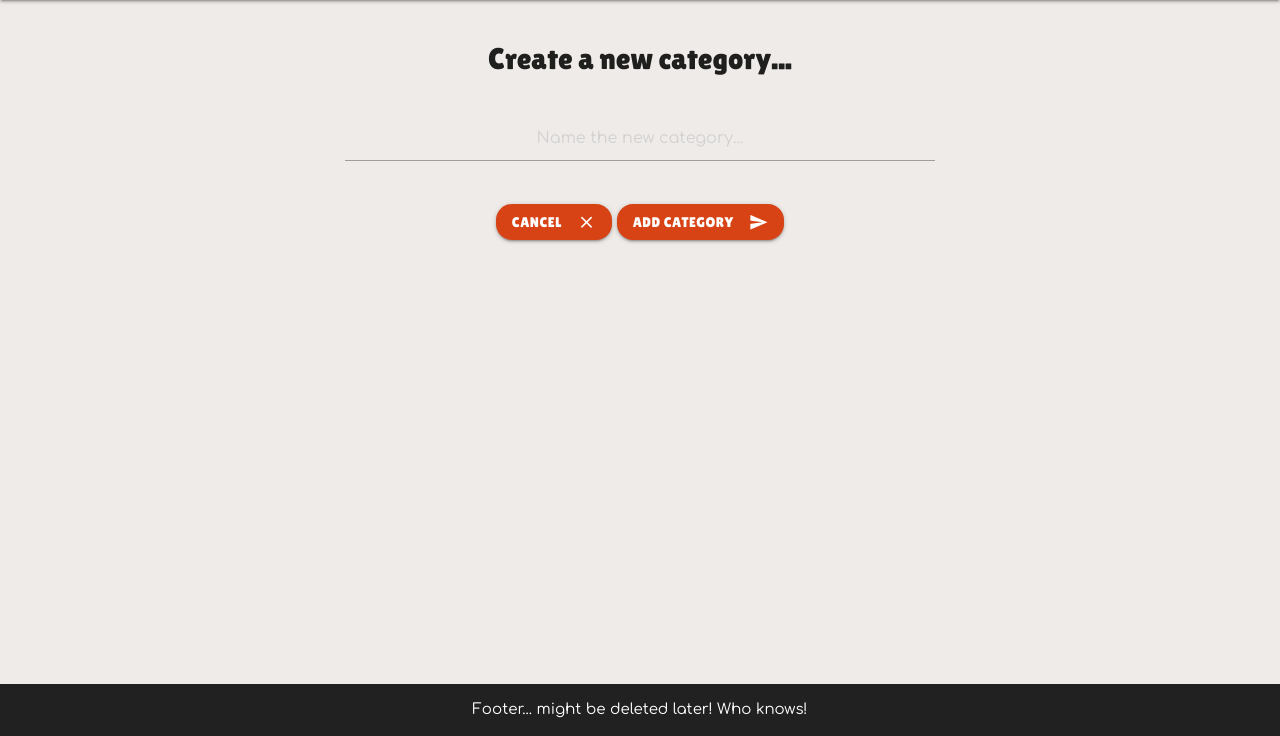
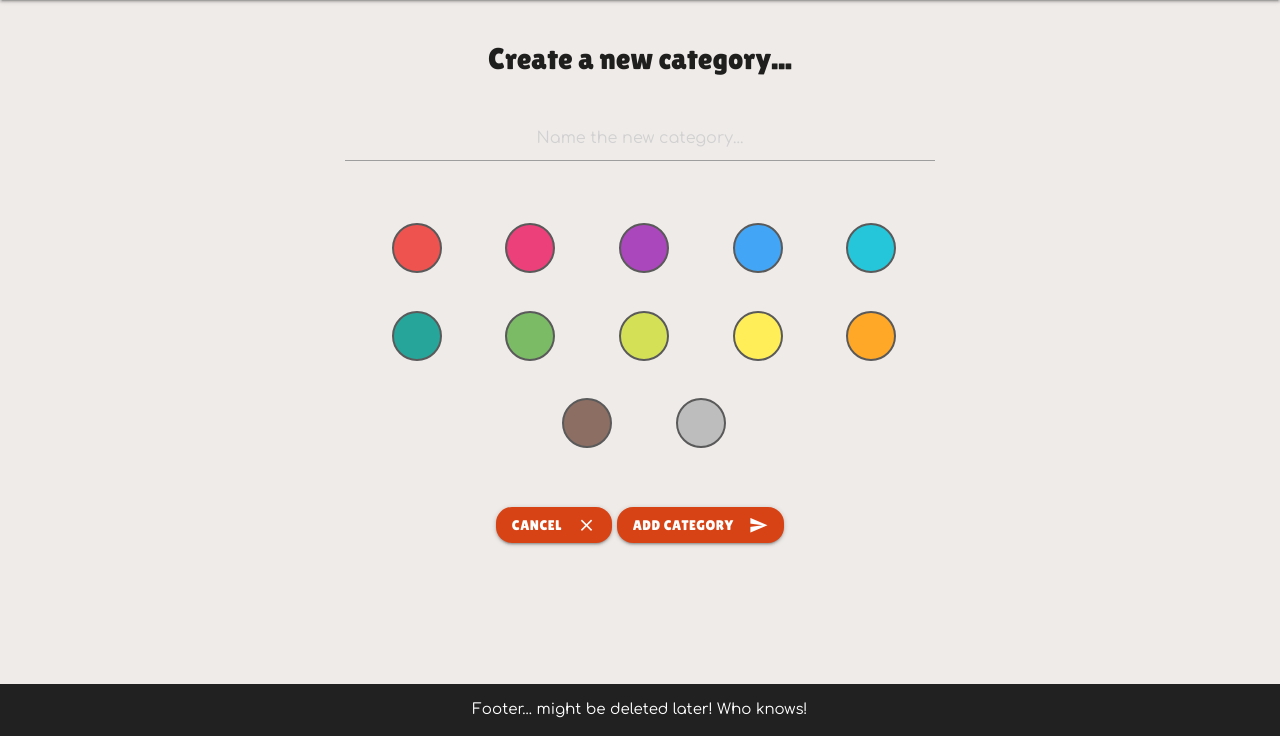
Before and after one commit to Shirral/Roll4, a Flask app: template roll4app/templates/addcategory.html in a window 1280 px wide. Shown: the part 64-800 px from the top of the page. Run offline with Flask 3, Linux system fonts and the light colour scheme; the template is opened without the code that fills it, so the values that code supplies are empty.

Commit message:
Add and style radio buttons to addcategory.html
Add custom radio buttons that will serve as a colour selector for new categories.

```diff
--- a/roll4app/static/css/style.css
+++ b/roll4app/static/css/style.css
@@ -263,6 +263,143 @@ input, textarea {
     text-decoration: none;
 }
 
+[type="radio"]:not(:checked) + span,
+[type="radio"]:checked + span {
+    margin: 1em 2em;
+    height: 50px;
+    width: 50px;
+}
+
+[type="radio"] + span:before,
+[type="radio"] + span:after {
+    width: 50px;
+    height: 50px;
+}
+
+.category-red:not(:checked)+span:before {
+    background-color: #ef5350;
+}
+.category-red:checked+span:after {
+    background-color: #ef5350;
+    border: #212121 solid 3px;
+}
+
+.category-pink:not(:checked)+span:before {
+    background-color: #ec407a;
+}
+.category-pink:checked+span:after {
+    background-color: #ec407a;
+    border: #212121 solid 3px;
+}
+
+.category-purple:not(:checked)+span:before {
+    background-color: #ab47bc;
+}
+.category-purple:checked+span:after {
+    background-color: #ab47bc;
+    border: #212121 solid 3px;
+}
+
+.category-blue:not(:checked)+span:before {
+    background-color: #42a5f5;
+}
+.category-blue:checked+span:after {
+    background-color: #42a5f5;
+    border: #212121 solid 3px;
+}
+
+.category-cyan:not(:checked)+span:before {
+    background-color: #26c6da;
+}
+.category-cyan:checked+span:after {
+    background-color: #26c6da;
+    border: #212121 solid 3px;
+}
+
+.category-teal:not(:checked)+span:before {
+    background-color: #26a69a;
+}
+.category-teal:checked+span:after {
+    background-color: #26a69a;
+    border: #212121 solid 3px;
+}
+
+.category-green:not(:checked)+span:before {
+    background-color: #7bbb66;
+}
+.category-green:checked+span:after {
+    background-color: #7bbb66;
+    border: #212121 solid 3px;
+}
+
+.category-lime:not(:checked)+span:before {
+    background-color: #d4e157;
+}
+.category-lime:checked+span:after {
+    background-color: #d4e157;
+    border: #212121 solid 3px;
+}
+
+.category-yellow:not(:checked)+span:before {
+    background-color: #ffee58;
+}
+.category-yellow:checked+span:after {
+    background-color: #ffee58;
+    border: #212121 solid 3px;
+}
+
+.category-orange:not(:checked)+span:before {
+    background-color: #ffa726;
+}
+.category-orange:checked+span:after {
+    background-color: #ffa726;
+    border: #212121 solid 3px;
+}
+
+.category-brown:not(:checked)+span:before {
+    background-color: #8d6e63;
+}
+.category-brown:checked+span:after {
+    background-color: #8d6e63;
+    border: #212121 solid 3px;
+}
+
+
+.category-blue-grey:not(:checked)+span:before {
+    background-color: #bdbdbd;
+}
+.category-blue-grey:checked+span:after {
+    background-color: #bdbdbd;
+    border: #212121 solid 3px;
+}
+
+
+/* --------------------------------------------------------------------------------------------------------------------- */
+
+/* .radiocontainer {
+    cursor: pointer;
+} */
+
+/* Hide the browser's default radio button */
+/* .radiocontainer input {
+    position: absolute;
+    opacity: 0;
+    cursor: pointer;
+    height: 0;
+    width: 0;
+} */
+
+/* Create a custom radio button */
+/* .checkmark {
+    position: absolute;
+    top: 0;
+    left: 0;
+    height: 50px;
+    width: 50px;
+    background-color: #eee;
+    border-radius: 50%;
+} */
+
 @media only screen and (min-width: 993px) {
     nav .brand-logo {
       left: 18px;
--- a/roll4app/templates/addcategory.html
+++ b/roll4app/templates/addcategory.html
@@ -13,6 +13,73 @@
             <div class="col s2"></div>
         </div>
         <div class="row center">
+
+        <div class="container">
+            <div class="row">
+                <label class="radiocontainer">
+                    <input name="group1" type="radio" id="category-red" class="category-red">
+                    <span class="checkmark"></span>
+                </label>
+
+                <label class="radiocontainer">
+                    <input name="group1" type="radio" id="category-pink" class="category-pink">
+                    <span class="checkmark"></span>
+                </label>
+
+                <label class="radiocontainer">
+                    <input name="group1" type="radio" id="category-purple" class="category-purple">
+                    <span class="checkmark"></span>
+                </label>
+
+                <label class="radiocontainer">
+                    <input name="group1" type="radio" id="category-blue" class="category-blue">
+                    <span class="checkmark"></span>
+                </label>
+
+                <label class="radiocontainer">
+                    <input name="group1" type="radio" id="category-cyan" class="category-cyan">
+                    <span class="checkmark"></span>
+                </label>
+
+                <label class="radiocontainer">
+                    <input name="group1" type="radio" id="category-teal" class="category-teal">
+                    <span class="checkmark"></span>
+                </label>
+
+                <label class="radiocontainer">
+                    <input name="group1" type="radio" id="category-green" class="category-green">
+                    <span class="checkmark"></span>
+                </label>
+
+                <label class="radiocontainer">
+                    <input name="group1" type="radio" id="category-lime" class="category-lime">
+                    <span class="checkmark"></span>
+                </label>
+
+                <label class="radiocontainer">
+                    <input name="group1" type="radio" id="category-yellow" class="category-yellow">
+                    <span class="checkmark"></span>
+                </label>
+
+                <label class="radiocontainer">
+                    <input name="group1" type="radio" id="category-orange" class="category-orange">
+                    <span class="checkmark"></span>
+                </label>
+
+                <label class="radiocontainer">
+                    <input name="group1" type="radio" id="category-blue-grey" class="category-brown">
+                    <span class="checkmark"></span>
+                </label>
+
+                <label class="radiocontainer">
+                    <input name="group1" type="radio" id="category-blue-grey" class="category-blue-grey">
+                    <span class="checkmark"></span>
+                </label>
+            </div>
+        </div>
+
+        </div>
+        <div class="row center">
             <button class="btn waves-effect waves-light">
                 <a href="{{url_for('categories')}}">Cancel
                 <i class="material-icons right">close</i></a>
```
